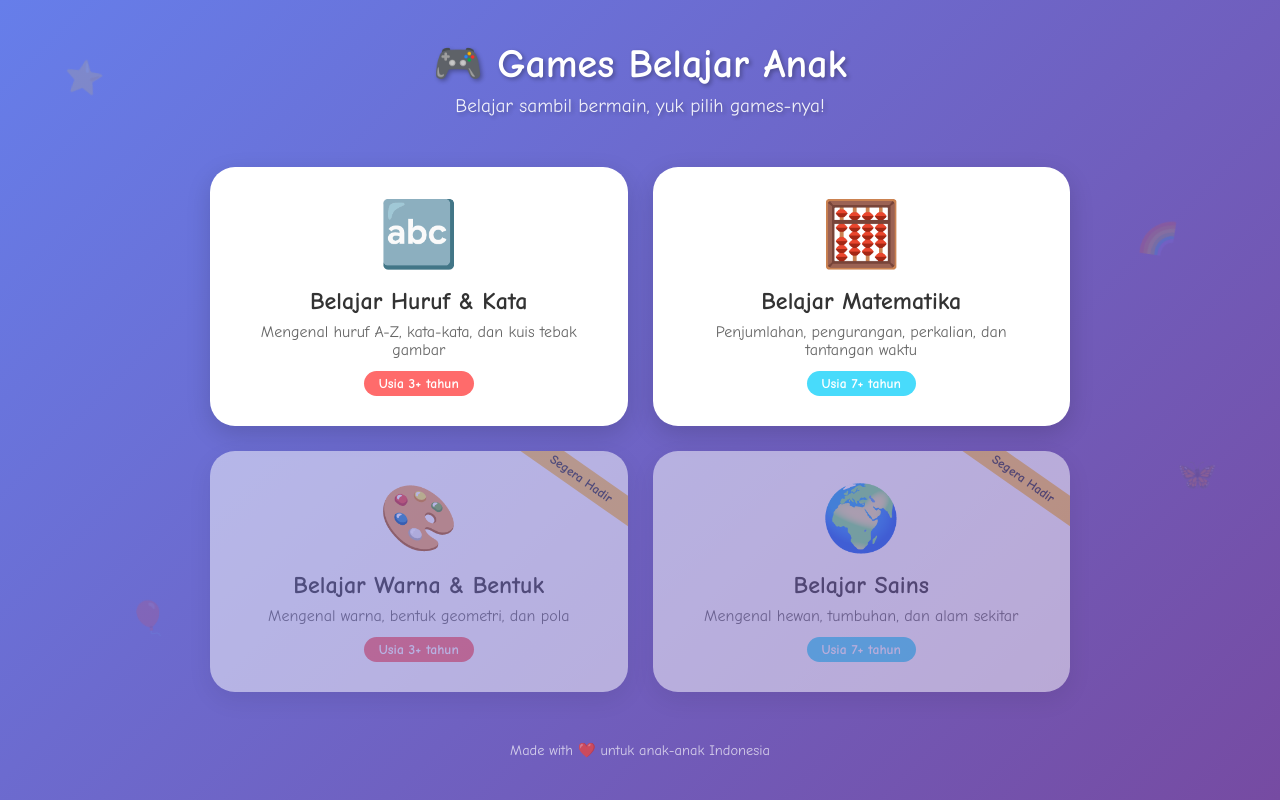
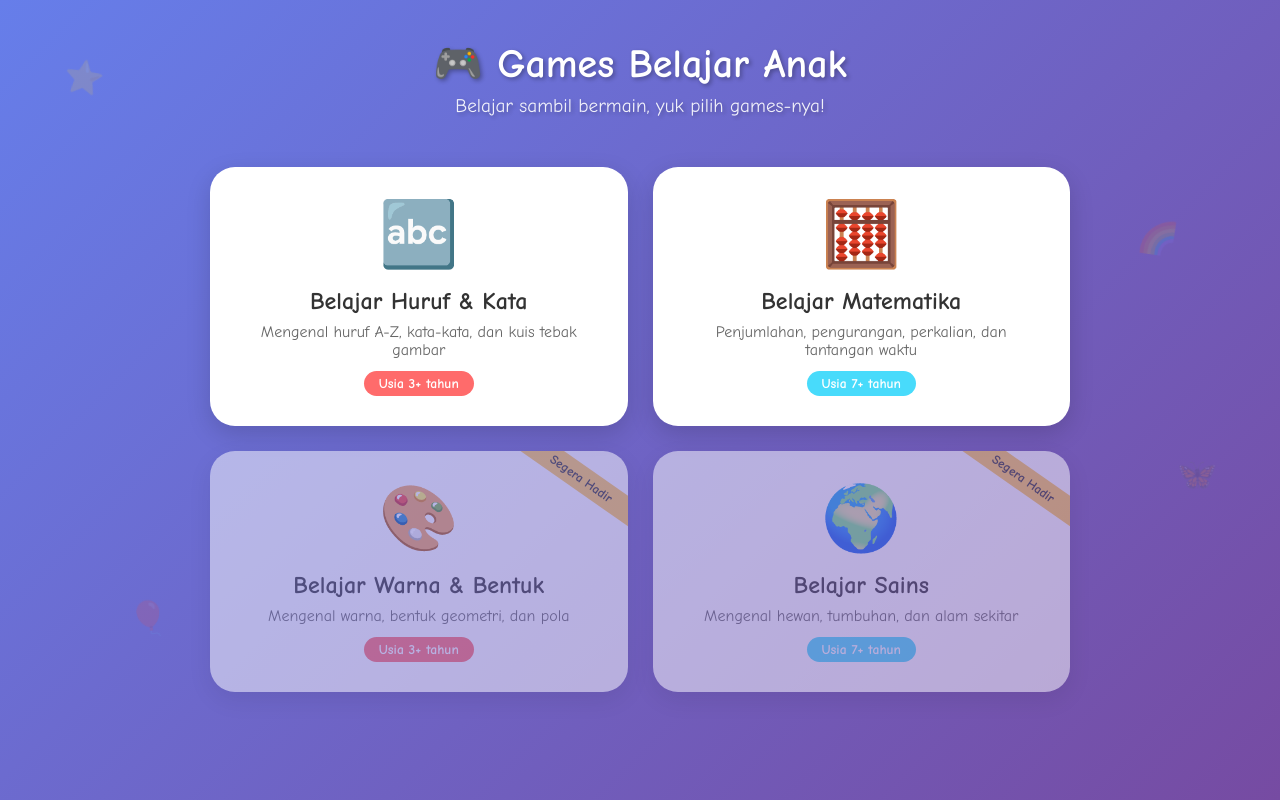
Before and after one commit to lutfieff/games-belajar, a plain HTML site: page index.html in a window 1280 px wide. Drawn offline with Linux system fonts and the light colour scheme.

Commit message:
trigger pages deploy

```diff
--- a/index.html
+++ b/index.html
@@ -73,13 +73,6 @@ body {
   font-weight: bold;
   transform: rotate(35deg);
 }
-.footer {
-  text-align: center;
-  padding: 20px;
-  color: white;
-  opacity: 0.7;
-  font-size: 0.9em;
-}
 .floating {
   position: fixed;
   font-size: 2em;
@@ -124,7 +117,7 @@ body {
     <span class="game-age age-7">Usia 7+ tahun</span>
   </div>
 </div>
-<div class="footer">Made with ❤️ untuk anak-anak Indonesia</div>
+
 <div class="floating" style="top:10%;left:5%;animation-delay:0s">⭐</div>
 <div class="floating" style="top:30%;right:8%;animation-delay:2s">🌈</div>
 <div class="floating" style="bottom:20%;left:10%;animation-delay:4s">🎈</div>
```
Also changed, not shown: 1 other file.
